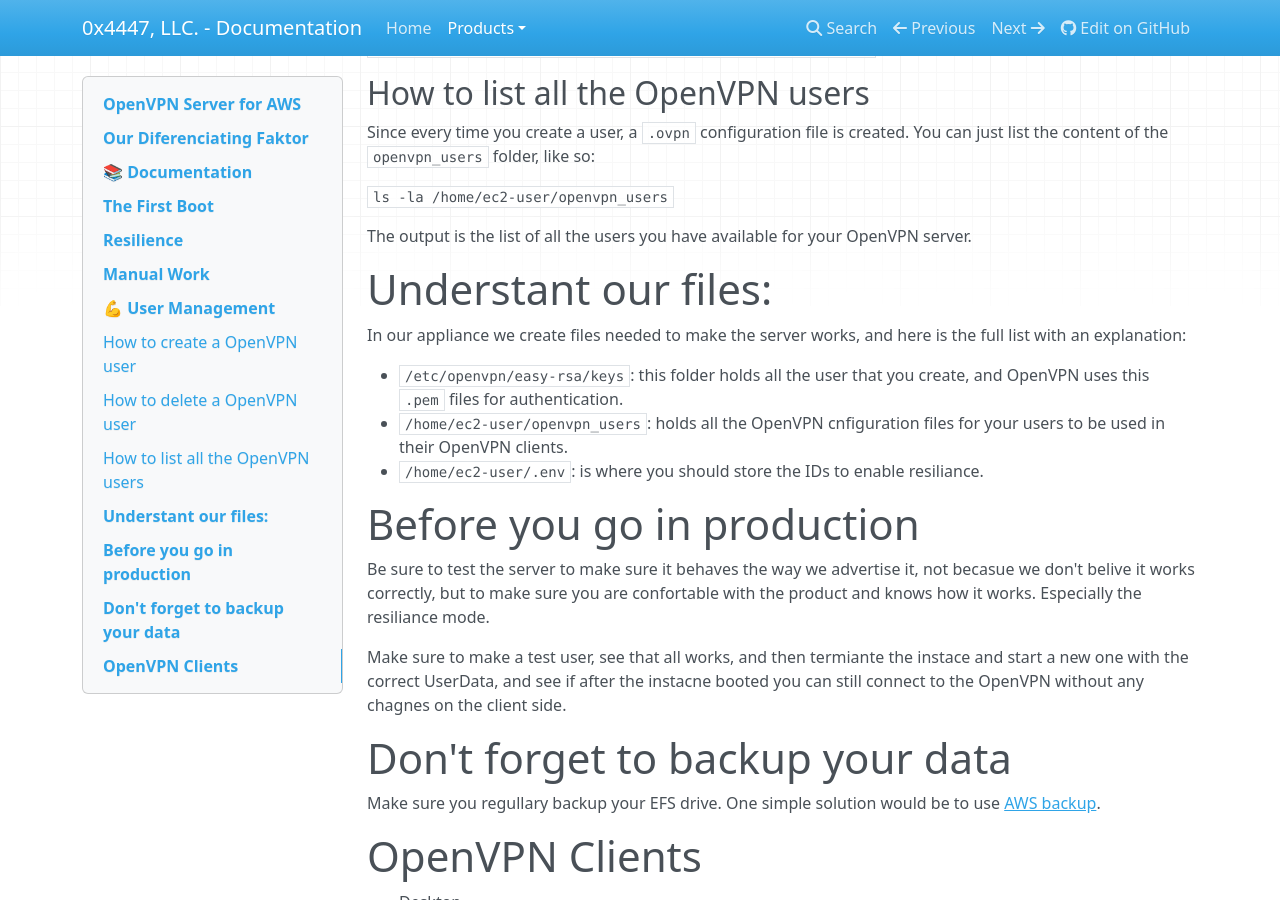
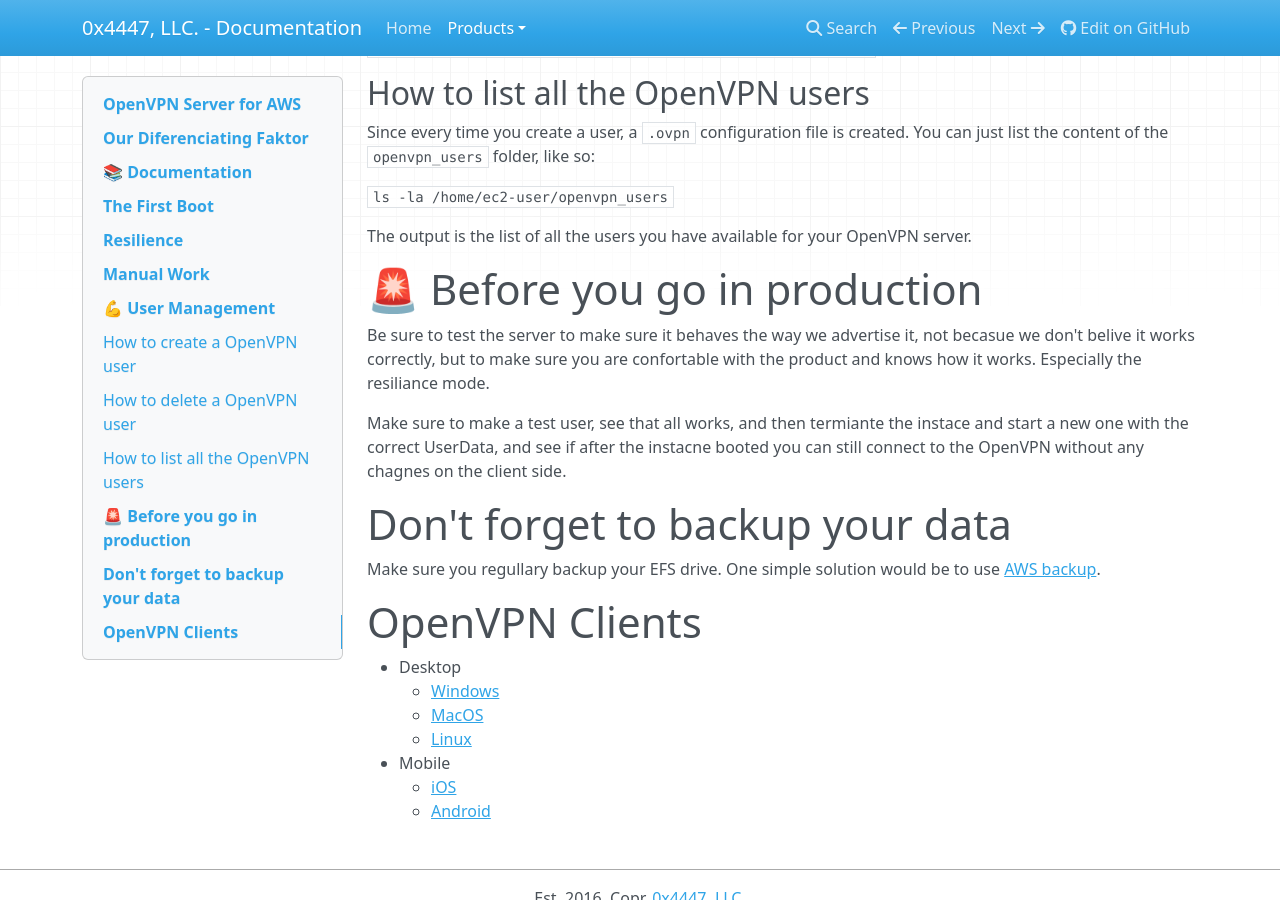
Before and after one commit to 0x4447-office/0x4447_webpage_documentation, an MkDocs documentation site: the page built from docs/products/cloud/aws-marketplace/openvpn-server.md, in a window 1280 px wide and 900 px high, scrolled down 2842 px. Built offline with MkDocs 1.6.1, drawn with Linux system fonts in a browser that asks for light colours; nearby versions of some CDN libraries.

Commit message:
Update openvpn-server.md

```diff
--- a/docs/products/cloud/aws-marketplace/openvpn-server.md
+++ b/docs/products/cloud/aws-marketplace/openvpn-server.md
@@ -115,15 +115,7 @@ Since every time you create a user, a `.ovpn` configuration file is created. You
 
 The output is the list of all the users you have available for your OpenVPN server.
 
-# Understant our files:
-
-In our appliance we create files needed to make the server works, and here is the full list with an explanation:
-
-- `/etc/openvpn/easy-rsa/keys`: this folder holds all the user that you create, and OpenVPN uses this `.pem` files for authentication.
-- `/home/ec2-user/openvpn_users`: holds all the OpenVPN cnfiguration files for your users to be used in their OpenVPN clients.
-- `/home/ec2-user/.env`: is where you should store the IDs to enable resiliance.
-
-# Before you go in production
+# 🚨 Before you go in production
 
 Be sure to test the server to make sure it behaves the way we advertise it, not becasue we don't belive it works correctly, but to make sure you are confortable with the product and knows how it works. Especially the resiliance mode.
 
```
